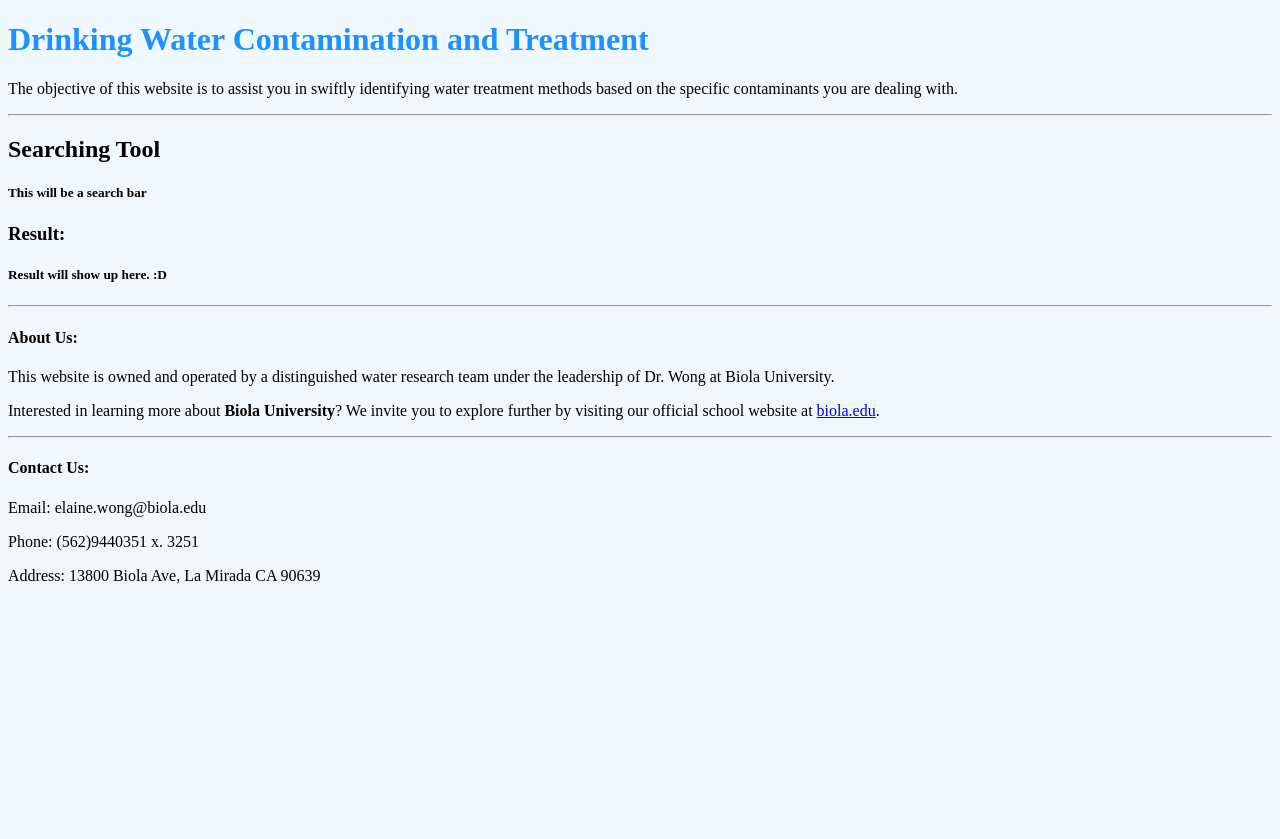
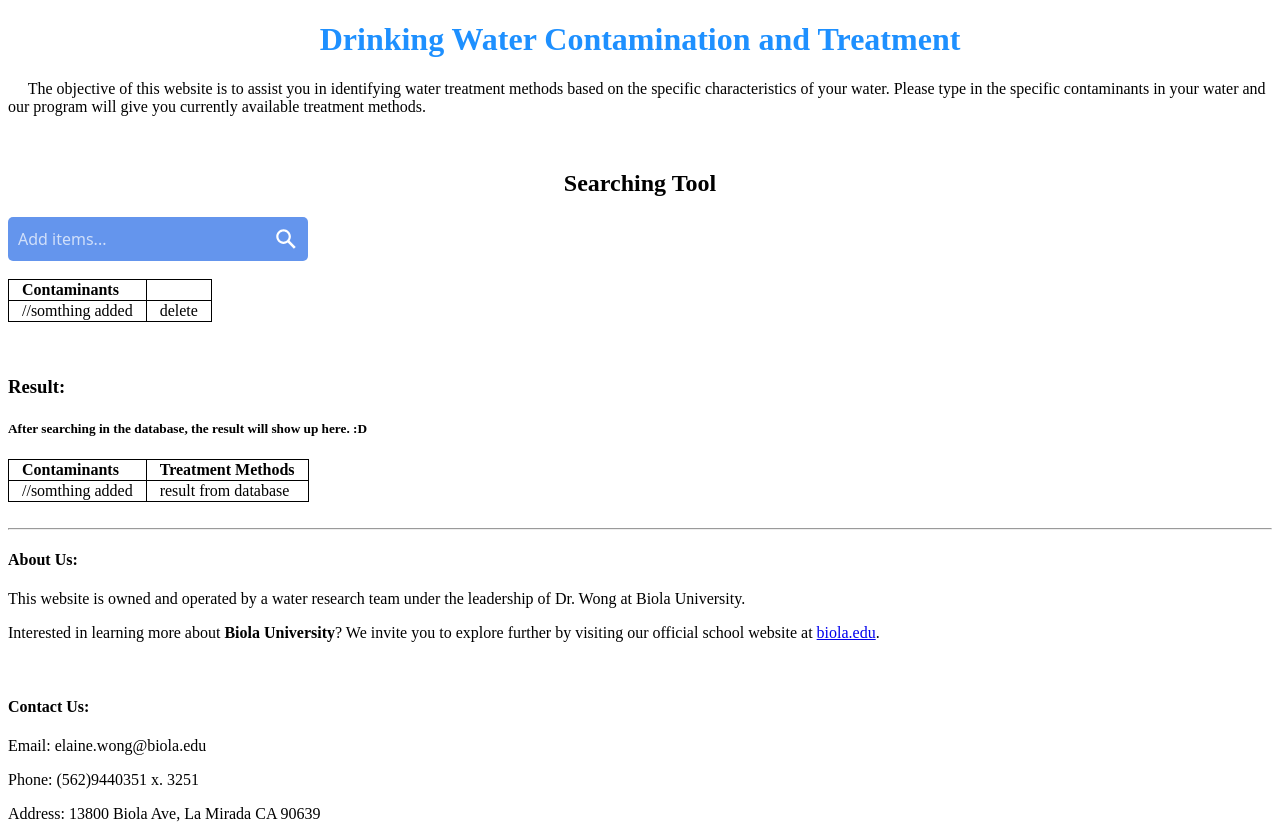
Before and after one commit to EnqiChen/html-project, a plain HTML site: page index.html in a window 1280 px wide. Before the commit the page ends 800 px from the top, so only its background shows below. Drawn offline with Linux system fonts and the light colour scheme.

Commit message:
Update index.html

```diff
--- a/index.html
+++ b/index.html
@@ -1,34 +1,108 @@
-<!-- TODO 1: Create the HTML Boilerplate -->
 <!DOCTYPE html>
 <html lang="en">
     <head>
         <meta charset="UTF-8">
-        <title> Searching Tool</title>
+        <title> Treating Waters International</title>
         <style>
-        h1{color:dodgerblue;}
-        body{background-color:aliceblue;}
-        </style>
+        h1{color:dodgerblue;text-align:center;}
+        h2{text-align:center;}
+        /*body{background-color:aliceblue;}*/
+        form {
+            background-color:cornflowerblue;
+            width: 300px;
+            height: 44px;
+            border-radius: 5px;
+            display: flex;
+            flex-direction: row;
+            align-items: center;
+        }
+        input {
+            all: unset;
+            font: 16px system-ui;
+            color: #fff;
+            height: 100%;
+            width: 100%;
+            padding: 6px 10px;
+        }
+        ::placeholder {
+            color: #fff;
+            opacity: 0.7;
+        }
+        button {
+            all: unset;
+            cursor: pointer;
+            width: 44px;
+            height: 44px;
+        }
+
+        svg {
+            color: #fff;
+            fill: currentColor;
+            width: 24px;
+            height: 24px;
+            padding: 10px;
+        }
+
+        table, th, td {
+            border: 1px solid black;
+            border-collapse: collapse;
+        }
+    </style>
     </head>
     <body>
         <h1> Drinking Water Contamination and Treatment </h1>
-        <p> The objective of this website is to assist you
-            in swiftly identifying water treatment methods
-            based on the specific contaminants you are dealing with.</p>
-        <hr />
+        <p>&emsp; The objective of this website is to assist you
+            in identifying water treatment methods based on
+            the specific characteristics of your water.
+            Please type in the specific contaminants in your
+            water and our program will give you currently
+            available treatment methods.</p>
+        <br>
         <h2> Searching Tool</h2>
-        <h5> This will be a search bar</h5>
+        <!--This is a search bar-->
+        <form id="form" role="search">
+            <input type="search" id="query" name="q"
+             placeholder="Add items..."
+             aria-label="Search through site content">
+             <button>
+                <svg viewBox="0 0 1024 1024"><path class="path1" d="M848.471 928l-263.059-263.059c-48.941 36.706-110.118 55.059-177.412 55.059-171.294 0-312-140.706-312-312s140.706-312 312-312c171.294 0 312 140.706 312 312 0 67.294-24.471 128.471-55.059 177.412l263.059 263.059-79.529 79.529zM189.623 408.078c0 121.364 97.091 218.455 218.455 218.455s218.455-97.091 218.455-218.455c0-121.364-103.159-218.455-218.455-218.455-121.364 0-218.455 97.091-218.455 218.455z"></path></svg>
+              </button>
+        </form>
+        <br>
+        <table>
+            <tr>
+              <td>&ensp; <b>Contaminants</b> &ensp;</td>
+              <td>&ensp;  &ensp;</td>
+            </tr>
+            <tr>
+              <td>&ensp; //somthing added &ensp; </td>
+              <td>&ensp; delete &ensp; </td>
+            </tr>
+        </table>
+        <br><br>
         <h3> Result: </h3>
-        <h5> Result will show up here. :D</h5>
+        <h5> After searching in the database, the result will show up here. :D</h5>
+        <table>
+            <tr>
+              <td>&ensp; <b>Contaminants</b> &ensp;</td>
+              <td>&ensp; <b>Treatment Methods</b> &ensp;</td>
+            </tr>
+            <tr>
+              <td>&ensp; //somthing added &ensp; </td>
+              <td>&ensp; result from database &ensp; </td>
+            </tr>
+        </table>
+        <br>
         <hr />
         <h4> About Us: </h4>
-        <p> This website is owned and operated by a distinguished
-             water research team under the leadership of Dr. Wong
+        <p> This website is owned and operated by a water
+            research team under the leadership of Dr. Wong
             at Biola University.</p>
         <p> Interested in learning more about <b>Biola University</b>? We invite you to explore further
             by visiting our official school website at
             <a href="https://biola.edu"> biola.edu</a>.
         </p>
-        <hr />
+        <br>
         <h4> Contact Us: </h4>
 
         <p> Email: elaine.wong@biola.edu</p>
```
